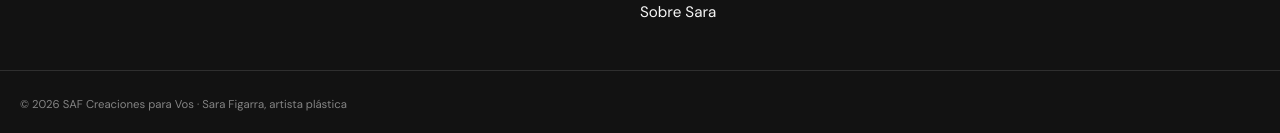
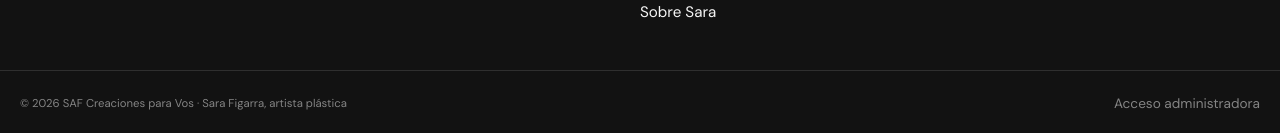
Before and after one commit to aylenfrisoli/proyecto-integrador-adaitw, a React (Vite) app in the folder frontend/: page / in a window 1280 px wide. Shown: the part 2982-3115 px from the top of the page. Built offline with nearby package versions, Linux system fonts and the light colour scheme; no server answers.

Commit message:
Agrego el link de acceso administradora al footer

```diff
--- a/frontend/src/components/Footer.jsx
+++ b/frontend/src/components/Footer.jsx
@@ -1,3 +1,4 @@
+import { Link } from "react-router-dom";
 import { SECCIONES } from "../config/secciones";
 import styles from "./Footer.module.css";
 
@@ -40,6 +41,10 @@ function Footer() {
         <small>
           © {anio} SAF Creaciones para Vos · Sara Figarra, artista plástica
         </small>
+        {/* acceso discreto al panel: no esta en la navbar porque es solo para la administradora */}
+        <Link to="/login" className={styles.acceso}>
+          Acceso administradora
+        </Link>
       </div>
     </footer>
   );
--- a/frontend/src/components/Footer.module.css
+++ b/frontend/src/components/Footer.module.css
@@ -60,8 +60,13 @@
   color: var(--color-brand-primary);
 }
 
-/* franja inferior separada por una linea fina */
+/* franja inferior separada por una linea fina; el copyright y el acceso se reparten el ancho */
 .bottom {
+  display: flex;
+  flex-wrap: wrap;
+  align-items: center;
+  justify-content: space-between;
+  gap: 0.75rem;
   margin-top: 3rem;
   padding-top: 1.5rem;
   border-top: 1px solid var(--color-border-dark);
@@ -69,6 +74,16 @@
   color: rgba(245, 245, 245, 0.5);
 }
 
+.acceso {
+  color: inherit;
+  text-decoration: none;
+  transition: color 0.2s ease;
+}
+
+.acceso:hover {
+  color: var(--color-brand-primary);
+}
+
 @media (min-width: 768px) {
   .grid {
     grid-template-columns: 2fr 1fr 1fr;
```
